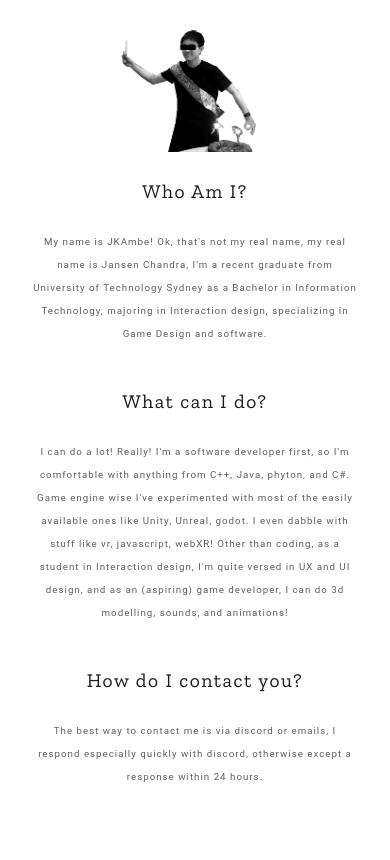
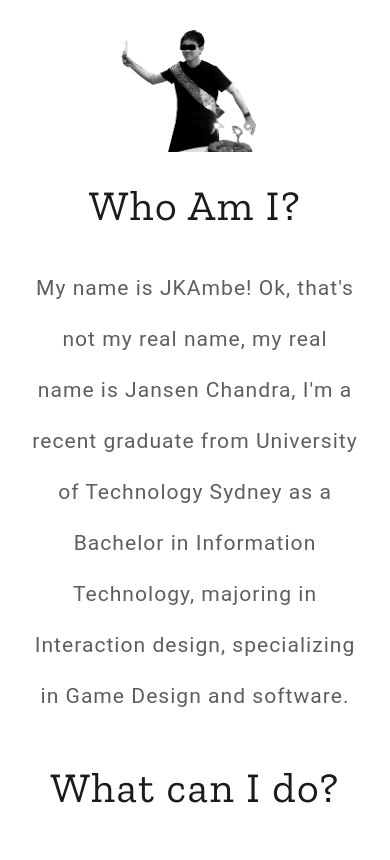
Before and after one commit to JKAmbe/JKAmbe.github.io, a plain HTML site: page index.html in a window 390 px wide. Shown: the part 940-1800 px from the top of the page. Drawn offline with nearby package versions, Linux system fonts and the light colour scheme.

Commit message:
Mobile Mode font size fix

```diff
--- a/index.css
+++ b/index.css
@@ -386,3 +386,12 @@ iframe {
     width: 100%
   }
 }
+@media (pointer:none), (pointer:coarse) {
+  .list {
+    font-size: 5vh;
+  }
+
+  .list span {
+    font-size: 2.5vh;
+  }
+}
```
